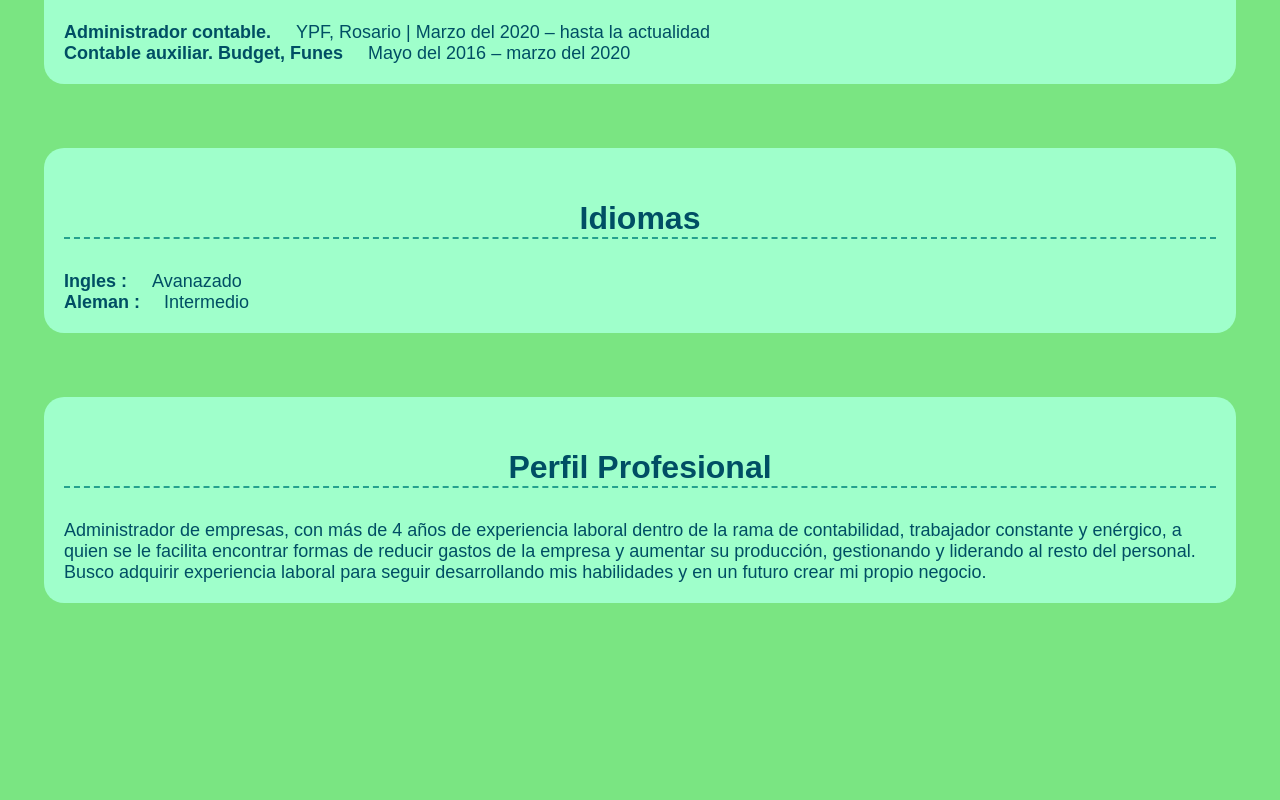
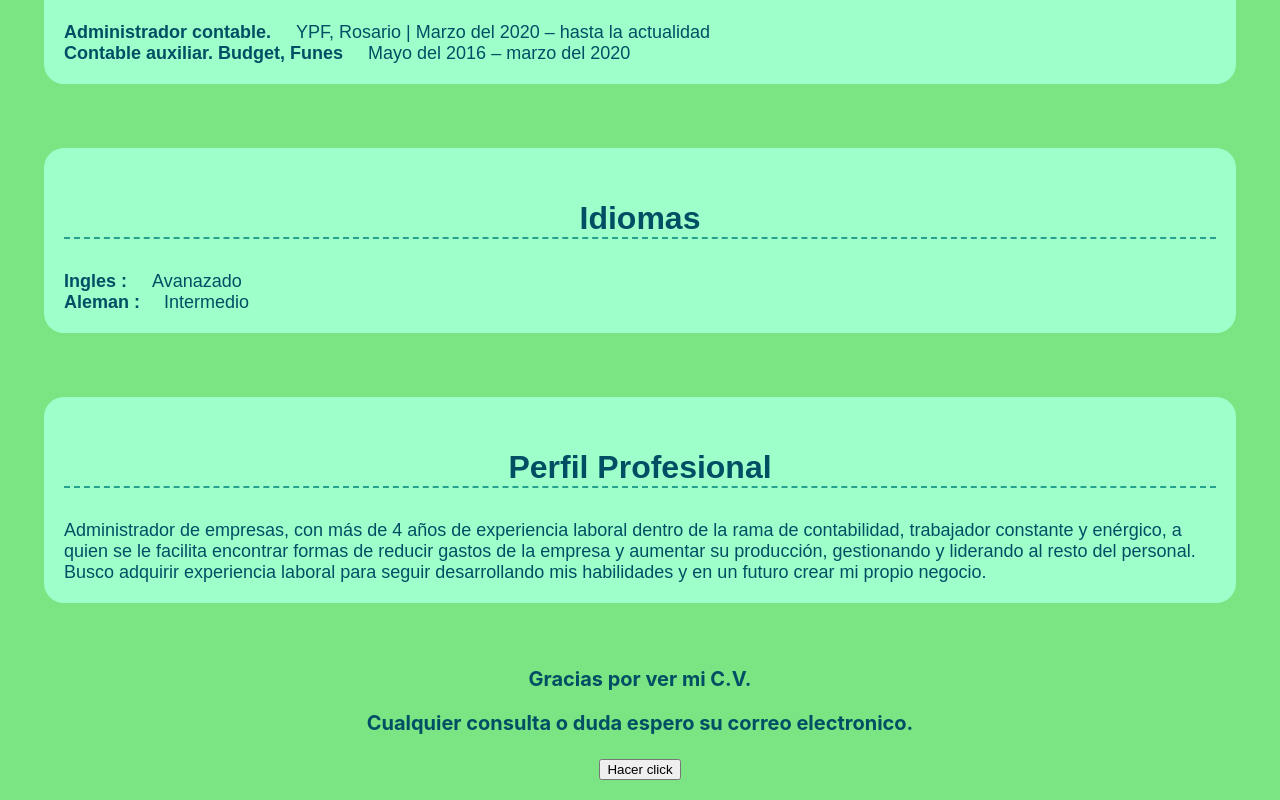
Before and after one commit to nicocarrera/nicocarrera.github.io, a plain HTML site: page index.html in a window 1280 px wide. Shown: the part 798-1598 px from the top of the page. Before the commit the page ends 1465 px from the top, so only its background shows below. Drawn offline with Linux system fonts and the light colour scheme.

Commit message:
Add files via upload

```diff
--- a/CSS/index.css
+++ b/CSS/index.css
@@ -23,7 +23,7 @@ body {
     font-weight: bolder;
     font-size: 55px;
     transform: skewY(5deg);
-    margin-bottom: 0;
+    margin-bottom: 10;
 }
 .name .contenido .p-2 {
     color: #004E64;
@@ -79,3 +79,11 @@ border-bottom: 2px #25A18E dashed;
     width: 200px;
     height: 200px;
 }
+.full {
+    color: #004E64;
+    font-family: 'Inter', sans-serif;
+    font-weight: bolder;
+    font-size: 20px;
+    margin-bottom: 20px;
+    text-align: center;
+}
--- a/index.html
+++ b/index.html
@@ -51,6 +51,19 @@
         <p class="tituloseccion">Perfil Profesional</p>
         <p class="infoinfo">Administrador de empresas, con más de 4 años de experiencia laboral dentro de la rama de contabilidad, trabajador constante y enérgico, a quien se le facilita encontrar formas de reducir gastos de la empresa y aumentar su producción, gestionando y liderando al resto del personal. Busco adquirir experiencia laboral para seguir desarrollando mis habilidades y en un futuro crear mi propio negocio.</p><br>
     </div>
+    <script src="js/function.js"></script>
+
+<div class="full"
+<h2>Gracias por ver mi C.V.</h2>
+<p id="demo">Cualquier consulta o duda espero su correo electronico.</p>
+<button type="button" onclick="myFunction()">Hacer click</button>
+<script>
+function myFunction() {
+  document.getElementById("demo").innerHTML = "Saludos Cordiales.";
+}
+</script>
+</div>
+
 
 </body>
 </html>
```
Also changed, not shown: js/function.js (added).
